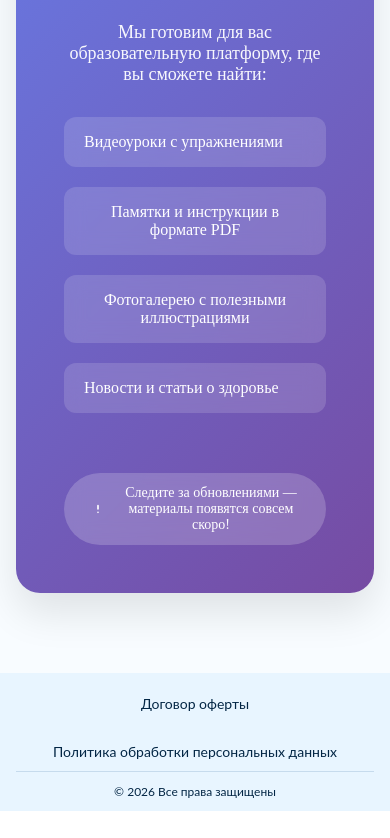
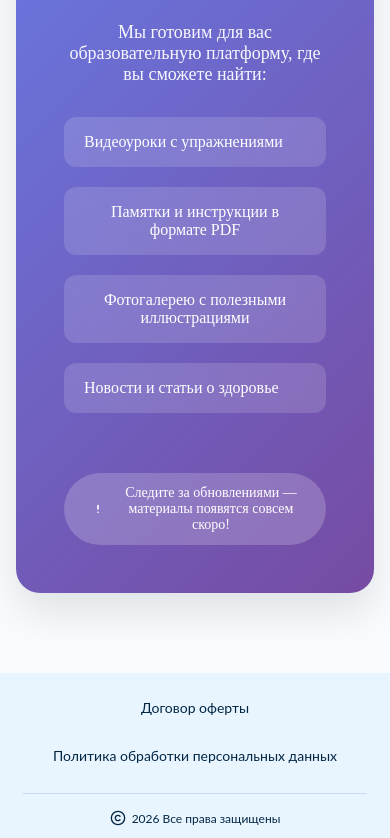
Before and after one commit to Nadya-Semyonova/doctorSavelieva, a React (Vite) app: page /school in a window 390 px wide. Shown: the part 687-1525 px from the top of the page. Before the commit the page ends 1498 px from the top, so only its background shows below. Built offline with nearby package versions, Linux system fonts and the light colour scheme.

Commit message:
Рефактор футера, слайдера и модалки для блока Обо мне

```diff
--- a/src/layouts/Footer/Footer.module.css
+++ b/src/layouts/Footer/Footer.module.css
@@ -1,13 +1,10 @@
 .footer {
-  padding-inline: 95px;
-  padding-block-start: 20px;
-  display: flex;
-  justify-content: space-between;
-  margin-top: auto;
-  font-family: var(--font-secondary);
-  overflow: visible;
   position: relative;
   z-index: 0;
+  overflow: visible;
+  padding-inline: clamp(16px, 6vw, 95px);
+  padding-block-start: clamp(12px, 2vw, 20px);
+  font-family: var(--font-secondary);
   background-color: var(--color-primary-light);
 }
 
@@ -15,34 +12,26 @@
   width: 100%;
 }
 
-.footerContent {
-  display: flex;
-  flex-wrap: wrap;
-  justify-content: space-between;
-  align-items: center;
-  gap: var(--spacing-lg);
-}
-
-/* Левая колонка - юридические документы */
-.legalSection {
+.legalLinks {
   display: flex;
   flex-direction: column;
   align-items: start;
   gap: var(--spacing-md);
-  flex-shrink: 0;
 }
 
 .legalLink {
-  background: transparent;
+  display: inline-block;
+  padding: var(--spacing-xs) 0;
   color: var(--color-text-primary);
-  font-size: var(--font-size-small);
+  text-decoration: none;
+  font-size: clamp(
+    0.875rem,
+    0.8rem + 0.2vw,
+    var(--font-size-small)
+  );
   font-weight: var(--font-weight-regular);
-  text-decoration: none;
-  padding: var(--spacing-xs) 0;
   transition: color var(--transition-fast);
   white-space: nowrap;
-  position: relative;
-  display: inline-block;
 }
 
 .legalLink:hover {
@@ -53,118 +42,36 @@
   width: 100%;
 }
 
-/* Копирайт */
 .copyright {
-  text-align: center;
-  padding-top: var(--spacing-lg);
+  display: flex;
+  align-items: center;
+  justify-content: center;
+  gap: 6px;
+  margin-top: clamp(16px, 2vw, 24px);
+  padding-top: clamp(16px, 2vw, 24px);
+  padding-bottom: clamp(12px, 2vw, 20px);
   border-top: 1px solid var(--color-border);
-  padding-bottom: 20px;
+  color: var(--color-text-primary);
+  font-size: clamp(0.75rem, 0.7rem + 0.2vw, 0.875rem);
 }
 
-.copyright p {
-  color: var(--color-text-primary);
-  font-size: var(--font-size-sm);
-  margin: 0;
-}
-
-/* ========== TABLET: < 1440px ========== */
-@media (width <= 1439px) {
-  .footer {
-    padding-inline: 40px;
-    padding-block-start: 16px;
-  }
-
-  .footerContent {
-    gap: var(--spacing-md);
-    justify-content: center;
-    text-align: center;
-  }
-
-  .legalSection {
-    align-items: center;
-    gap: var(--spacing-sm);
-  }
-
-  .legalLink {
-    font-size: clamp(0.9375rem, 2vw, var(--font-size-small));
-    padding: var(--spacing-xs) var(--spacing-sm);
-  }
-
-  .copyright {
-    padding-top: var(--spacing-md);
-    padding-bottom: 16px;
-  }
-
-  .copyright p {
-    font-size: clamp(0.875rem, 1.8vw, var(--font-size-small, 0.875rem));
-  }
+.copyright svg {
+  flex-shrink: 0;
 }
 
 /* ========== MOBILE: < 768px ========== */
 @media (width <= 767px) {
-  .footer {
-    padding-inline: 20px;
-    padding-block-start: 12px;
-  }
-
-  .footerContent {
-    flex-direction: column;
-    gap: var(--spacing-sm);
+  .legalLinks {
     align-items: center;
-  }
-
-  .legalSection {
-    align-items: center;
-    gap: 8px;
-    width: 100%;
+    gap: var(--spacing-xs);
   }
 
   .legalLink {
-    font-size: 0.9375rem;
-    padding: 6px 12px;
-
-    /* 🔥 Увеличенная область тапа для доступности */
     min-height: 44px;
     display: flex;
     align-items: center;
     justify-content: center;
-    white-space: normal; /* Разрешаем перенос длинных названий */
-    text-align: center;
-  }
-
-  .copyright {
-    width: 100%;
-    padding-top: 16px;
-    padding-bottom: 12px;
-    border-top: 1px solid var(--color-border);
-  }
-
-  .copyright p {
-    font-size: 0.8125rem;
-    line-height: 1.4;
+    white-space: normal;
     text-align: center;
   }
 }
-
-/* ========== SMALL MOBILE: < 480px ========== */
-@media (width <= 479px) {
-  .footer {
-    padding-inline: 16px;
-    padding-block-start: 10px;
-  }
-
-  .legalLink {
-    font-size: 0.875rem;
-    padding: 4px 8px;
-    min-height: 40px;
-  }
-
-  .copyright {
-    padding-top: 12px;
-    padding-bottom: 10px;
-  }
-
-  .copyright p {
-    font-size: 0.75rem;
-  }
-}
--- a/src/layouts/Footer/Footer.tsx
+++ b/src/layouts/Footer/Footer.tsx
@@ -1,33 +1,41 @@
-import { Link as RouterLink } from "react-router-dom";
+import { Copyright } from "lucide-react";
+import { Link } from "react-router-dom";
 import styles from "./Footer.module.css";
 
 interface FooterProps {
   className?: string;
 }
 
-const Footer: React.FC<FooterProps> = ({ className }) => {
+const LEGAL_LINKS = [
+  {
+    to: "/offer-agreement",
+    label: "Договор оферты",
+  },
+  {
+    to: "/privacy-policy",
+    label: "Политика обработки персональных данных",
+  },
+];
+
+export default function Footer({ className }: FooterProps) {
+  const currentYear = new Date().getFullYear();
+
   return (
-    <footer className={`${styles.footer} ${className || ""}`}>
+    <footer className={`${styles.footer} ${className ?? ""}`}>
       <div className={styles.container}>
-        <div className={styles.footerContent}>
-          {/* Левая колонка - юридические документы */}
-          <div className={styles.legalSection}>
-            <RouterLink to="/offer-agreement" className={styles.legalLink}>
-              Договор оферты
-            </RouterLink>
-            <RouterLink to="/privacy-policy" className={styles.legalLink}>
-              Политика обработки персональных данных
-            </RouterLink>
-          </div>
-        </div>
+        <nav className={styles.legalLinks}>
+          {LEGAL_LINKS.map(({ to, label }) => (
+            <Link key={to} to={to} className={styles.legalLink}>
+              {label}
+            </Link>
+          ))}
+        </nav>
 
-        {/* Нижняя строка с копирайтом */}
-        <div className={styles.copyright}>
-          <p>© {new Date().getFullYear()} Все права защищены</p>
-        </div>
+        <p className={styles.copyright}>
+          <Copyright size={16} />
+          <span>{currentYear} Все права защищены</span>
+        </p>
       </div>
     </footer>
   );
-};
-
-export default Footer;
+}
--- a/src/sections/About/EducationTab/EducationTab.module.css
+++ b/src/sections/About/EducationTab/EducationTab.module.css
@@ -29,7 +29,7 @@
 
 .right img {
   width: 100%;
-  max-height: clamp(15rem, 35vw, 28.75rem);
+  max-height: clamp(240px, 35vw, 460px);
   object-fit: contain;
   border-radius: var(--border-radius-lg);
 }
@@ -47,19 +47,23 @@
 
 .modalSwiper,
 .slideCenter {
-  width: 100%;
-  height: 100%;
+  width: 100vw;
+  height: 100vh;
 }
 
 .slideCenter {
   display: flex;
   align-items: center;
   justify-content: center;
+  width: 100%;
+  height: 100%;
+  padding: 0 80px;
+  box-sizing: border-box;
 }
 
 .modalImage {
-  max-width: calc(100vw - 20px);
-  max-height: calc(100vh - 20px);
+  max-width: 100%;
+  max-height: 100%;
   object-fit: contain;
   border-radius: var(--border-radius-lg);
   animation: zoom-in 0.25s ease;
@@ -68,23 +72,59 @@
 .modalPrev,
 .modalNext {
   position: absolute;
-  z-index: 10;
+  z-index: 10000;
   top: 50%;
-  width: clamp(2.25rem, 3vw, 2.75rem);
-  height: clamp(2.25rem, 3vw, 2.75rem);
+  width: clamp(40px, 3vw, 48px);
+  height: clamp(40px, 3vw, 48px);
   border: none;
   border-radius: 50%;
   background: var(--color-primary-light);
+  display: flex;
+  align-items: center;
+  justify-content: center;
   cursor: pointer;
   transform: translateY(-50%);
+  transition:
+    background var(--transition-base),
+    transform var(--transition-base),
+    box-shadow var(--transition-base);
+}
+
+.modalClose {
+  position: absolute;
+  top: 16px;
+  right: 16px;
+  width: 36px;
+  height: 36px;
+  display: flex;
+  align-items: center;
+  justify-content: center;
+  font-size: 28px;
+  color: white;
+  background: rgb(0 0 0 / 40%);
+  border: none;
+  border-radius: 50%;
+  cursor: pointer;
+  z-index: 10;
+}
+
+.modalClose:hover {
+  background: rgb(0 0 0 / 60%);
 }
 
 .modalPrev {
-  left: clamp(0.5rem, 2vw, 1.25rem);
+  left: clamp(10px, 2vw, 20px);
 }
 
 .modalNext {
-  right: clamp(0.5rem, 2vw, 1.25rem);
+  right: clamp(10px, 2vw, 20px);
+}
+
+.modalPrev:disabled,
+.modalNext:disabled {
+  opacity: 0.3;
+  cursor: default;
+  pointer-events: none;
 }
 
 @keyframes zoom-in {
--- a/src/shared/ui/CarouselSlider/CarouselSlider.module.css
+++ b/src/shared/ui/CarouselSlider/CarouselSlider.module.css
@@ -2,29 +2,29 @@
   position: relative;
 }
 
+.side {
+  padding-inline: clamp(30px, 6vw, 60px);
+}
+
 .customButtonPrev,
 .customButtonNext {
-  width: 40px;
-  height: 40px;
-  border-radius: 50%;
-  background: var(--color-primary-light);
-  border: none;
-  cursor: pointer;
+  position: absolute;
+  top: 50%;
+  z-index: 10;
   display: flex;
   align-items: center;
   justify-content: center;
+  width: clamp(40px, 3vw, 48px);
+  height: clamp(40px, 3vw, 48px);
+  border: none;
+  border-radius: 50%;
+  background: var(--color-primary-light);
+  cursor: pointer;
+  transform: translateY(-50%);
   transition:
     background var(--transition-base, 0.3s ease),
     transform var(--transition-base, 0.3s ease),
     box-shadow var(--transition-base, 0.3s ease);
-  z-index: 10;
-  position: absolute;
-  top: 50%;
-  transform: translateY(-50%);
-}
-
-.side {
-  padding: 0 50px;
 }
 
 .customButtonPrev {
@@ -35,11 +35,6 @@
   right: 0;
 }
 
-.customButtonPrev svg {
-  transform: rotate(180deg);
-}
-
-/* hover ТОЛЬКО для боковых */
 .customButtonPrev:hover:not(.buttonDeactive),
 .customButtonNext:hover:not(.buttonDeactive) {
   background: var(--color-primary);
@@ -50,8 +45,8 @@
 .controls {
   display: flex;
   justify-content: center;
-  gap: 16px;
-  padding-top: 16px;
+  gap: clamp(12px, 1.5vw, 16px);
+  padding-top: clamp(12px, 2vw, 16px);
 }
 
 .bottom {
@@ -71,36 +66,16 @@
   pointer-events: none;
 }
 
-
-/* ========== MOBILE: < 768px для variant="bottom" ========== */
 @media (width <= 767px) {
-  /* Кнопки снизу — делаем крупнее для тапа */
   .bottom {
-    width: 44px;
-    height: 44px;
-    min-height: 44px; /* Доступность */
-  }
-
-  .bottom svg {
-    width: 18px;
-    height: 18px;
-  }
-
-  .controls {
-    gap: 12px;
-    padding-top: 12px;
+    min-width: 44px;
+    min-height: 44px;
   }
 
   /* Pagination Swiper */
+  /* stylelint-disable-next-line selector-pseudo-class-no-unknown */
   :global(.swiper-pagination-bullet) {
     width: 6px;
     height: 6px;
   }
 }
-
-@media (width <= 479px) {
-  .bottom {
-    width: 40px;
-    height: 40px;
-  }
-}
--- /dev/null
+++ b/src/shared/ui/CarouselSlider/SliderNavigationButton.tsx
@@ -0,0 +1,49 @@
+import {
+  ChevronLeft,
+  ChevronRight,
+} from "lucide-react";
+
+import styles from "./CarouselSlider.module.css";
+
+interface SliderNavigationButtonProps {
+  direction: "prev" | "next";
+  disabled: boolean;
+  onClick: () => void;
+  variant?: "side" | "bottom";
+}
+
+export default function SliderNavigationButton({
+  direction,
+  disabled,
+  onClick,
+  variant = "side",
+}: SliderNavigationButtonProps) {
+  const Icon =
+    direction === "prev"
+      ? ChevronLeft
+      : ChevronRight;
+
+  return (
+    <button
+      type="button"
+      onClick={onClick}
+      disabled={disabled}
+      aria-label={
+        direction === "prev"
+          ? "Предыдущий слайд"
+          : "Следующий слайд"
+      }
+      className={[
+        direction === "prev"
+          ? styles.customButtonPrev
+          : styles.customButtonNext,
+        variant === "bottom" && styles.bottom,
+        disabled && styles.buttonDeactive,
+      ]
+        .filter(Boolean)
+        .join(" ")}
+    >
+      <Icon size={32} />
+    </button>
+  );
+}
```
Also changed, not shown: src/sections/About/EducationTab/EducationTab.tsx (+25 -6 lines), src/shared/ui/CarouselSlider/CarouselSlider.tsx (+46 -52 lines).
